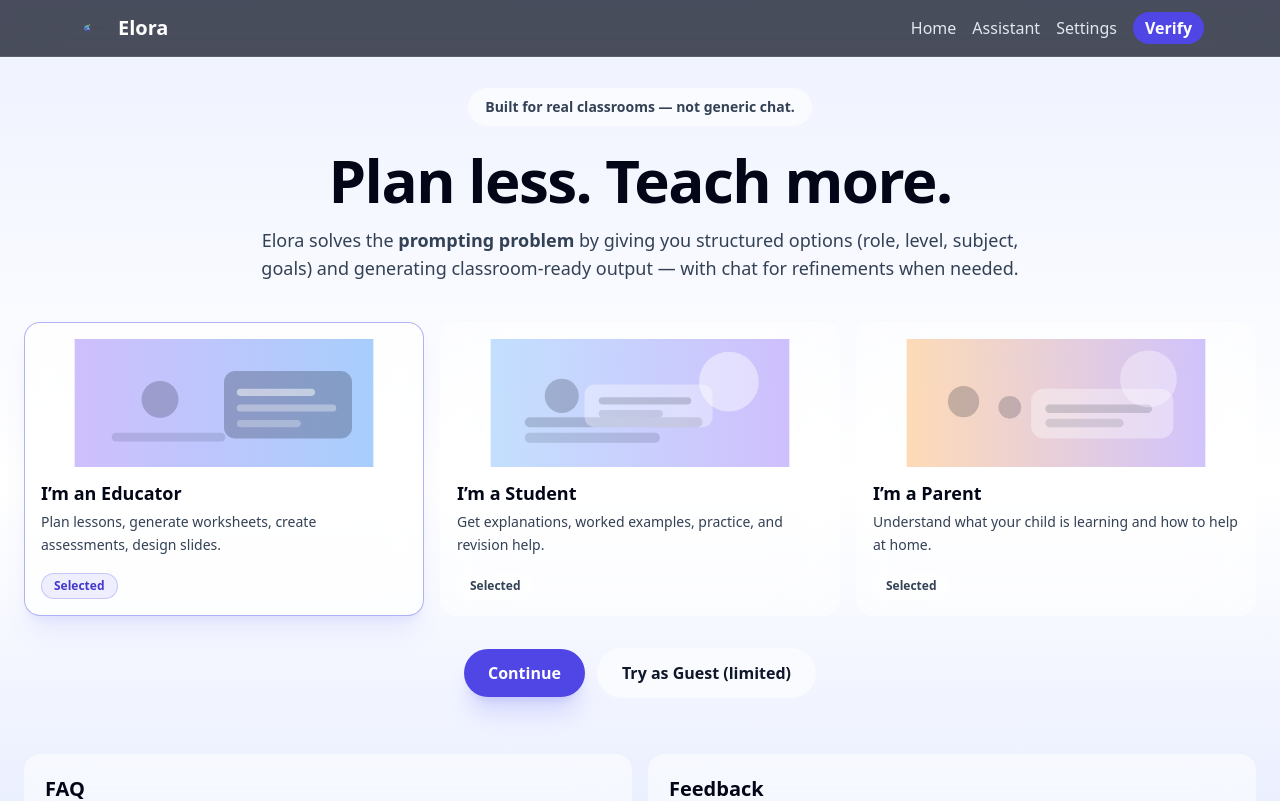
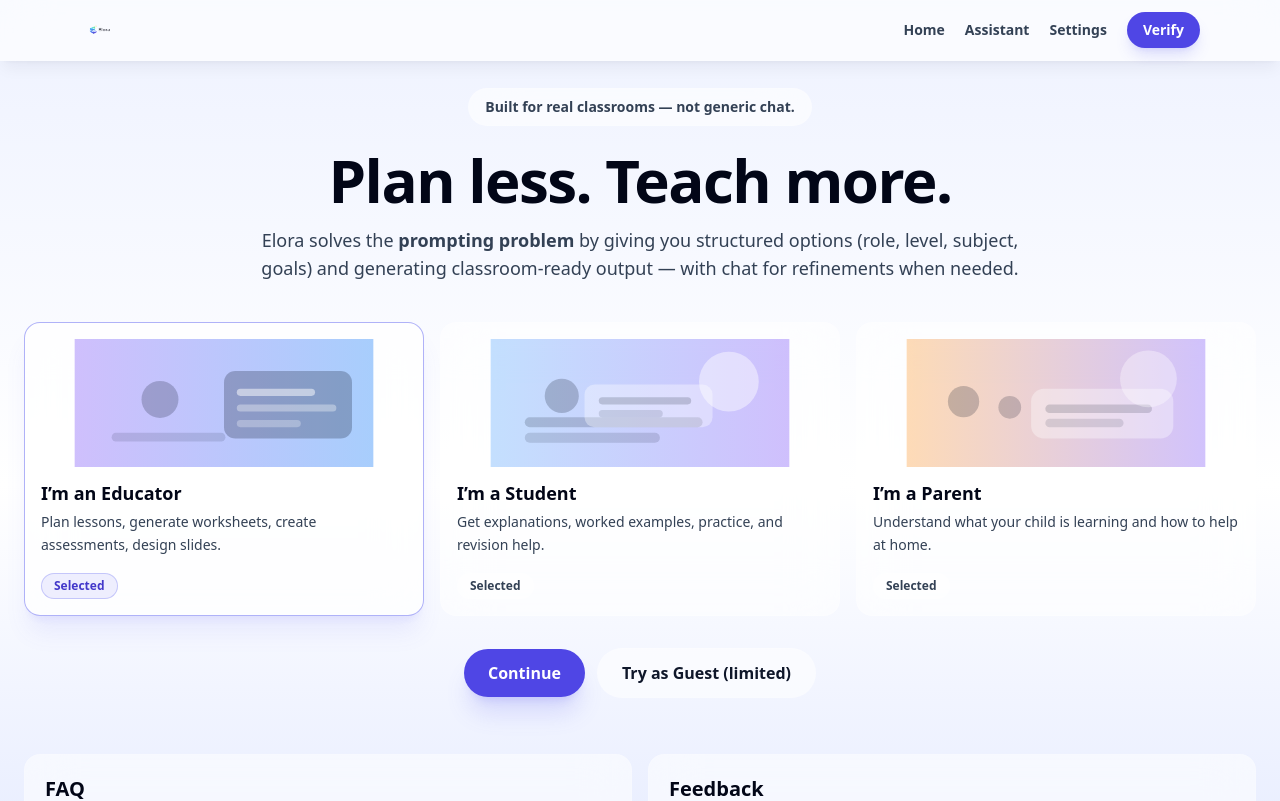
Before and after one commit to tweetharis-netizen/elora-verification-ui, a Next.js app: page / in a window 1280 px wide. Shown: the top 801 px of the page. Built offline with nearby package versions, Linux system fonts and the light colour scheme.

Commit message:
Update Navbar.js

```diff
--- a/components/Navbar.js
+++ b/components/Navbar.js
@@ -3,6 +3,10 @@
 import { useEffect, useState } from "react";
 import Image from "next/image";
 import { getSession, isTeacher } from "@/lib/session";
+
+function cn(...xs) {
+  return xs.filter(Boolean).join(" ");
+}
 
 export default function Navbar() {
   const [hidden, setHidden] = useState(false);
@@ -13,24 +17,20 @@
     const sync = () => setSession(getSession());
     sync();
 
-    window.addEventListener("elora:session", sync);
-    window.addEventListener("focus", sync);
-    window.addEventListener("storage", (e) => {
-      if (e.key === "elora_session") sync();
-    });
-
     let last = 0;
     const onScroll = () => {
-      const y = window.scrollY;
-      setHidden(y > last && y > 60);
+      const y = window.scrollY || 0;
+      setHidden(y > last && y > 72);
       last = y;
     };
-    window.addEventListener("scroll", onScroll);
 
+    window.addEventListener("scroll", onScroll, { passive: true });
+    window.addEventListener("focus", sync);
+    window.addEventListener("elora:session", sync);
     return () => {
+      window.removeEventListener("scroll", onScroll);
+      window.removeEventListener("focus", sync);
       window.removeEventListener("elora:session", sync);
-      window.removeEventListener("focus", sync);
-      window.removeEventListener("scroll", onScroll);
     };
   }, []);
 
@@ -39,60 +39,74 @@
 
   return (
     <nav
-      className={`fixed top-0 left-0 right-0 z-50 transition-transform duration-300 ${
-        hidden ? "-translate-y-full" : "translate-y-0"
-      }`}
+      className={cn(
+        "fixed top-0 left-0 right-0 z-50 transition-transform duration-300",
+        hidden ? "-translate-y-full" : "translate-y-0",
+        "border-b border-white/10",
+        "bg-white/65 dark:bg-slate-950/55 backdrop-blur-xl",
+        "shadow-lg shadow-slate-900/5 dark:shadow-black/30"
+      )}
     >
-      {/* Always readable: dark glass bar */}
-      <div className="backdrop-blur-xl bg-slate-950/70 border-b border-white/10">
-        <div className="mx-auto max-w-6xl flex items-center justify-between p-3">
-          <div className="flex items-center gap-2">
+      <div className="mx-auto max-w-6xl flex items-center justify-between px-3 sm:px-4 py-3">
+        <div className="flex items-center gap-3">
+          <Link href="/" className="flex items-center gap-2">
+            <span className="sr-only">Elora</span>
             <Image
               src="/elora-logo.png"
-              width={34}
-              height={34}
+              width={40}
+              height={40}
               alt="Elora logo"
-              className="rounded-md"
+              className="rounded-xl"
               priority
             />
-            <Link href="/" className="text-xl font-extrabold text-white">
-              Elora
           </Link>
         </div>
 
-          <div className="hidden sm:flex items-center gap-4">
-            <Link href="/" className="text-slate-200 hover:text-white">
+        <div className="hidden md:flex items-center gap-5">
+          <Link
+            href="/"
+            className="text-sm font-semibold text-slate-700 dark:text-slate-200 hover:text-slate-950 dark:hover:text-white"
+          >
             Home
           </Link>
-            <Link href="/assistant" className="text-slate-200 hover:text-white">
+          <Link
+            href="/assistant"
+            className="text-sm font-semibold text-slate-700 dark:text-slate-200 hover:text-slate-950 dark:hover:text-white"
+          >
             Assistant
           </Link>
-            <Link href="/settings" className="text-slate-200 hover:text-white">
+          <Link
+            href="/settings"
+            className="text-sm font-semibold text-slate-700 dark:text-slate-200 hover:text-slate-950 dark:hover:text-white"
+          >
             Settings
           </Link>
 
+          <div className="flex items-center gap-2">
             {teacher ? (
-              <span className="px-2 py-1 text-xs rounded-full bg-emerald-600/90 text-white font-bold">
+              <span className="inline-flex items-center px-3 py-1 rounded-full text-xs font-extrabold border border-emerald-400/30 bg-emerald-500/10 text-emerald-800 dark:text-emerald-200">
                 Teacher
               </span>
             ) : null}
 
             {verified ? (
-              <span className="px-2 py-1 text-xs rounded-full bg-sky-600/90 text-white font-bold">
+              <span className="inline-flex items-center px-3 py-1 rounded-full text-xs font-extrabold border border-sky-400/30 bg-sky-500/10 text-sky-800 dark:text-sky-200">
                 Verified
               </span>
             ) : (
               <Link
                 href="/verify"
-                className="px-3 py-1 rounded-full bg-indigo-600 text-white font-extrabold hover:bg-indigo-700"
+                className="inline-flex items-center px-4 py-2 rounded-full text-sm font-extrabold text-white bg-indigo-600 hover:bg-indigo-700 shadow-lg shadow-indigo-500/20"
               >
                 Verify
               </Link>
             )}
           </div>
+        </div>
 
         <button
-            className="sm:hidden text-xl text-white"
+          type="button"
+          className="md:hidden inline-flex items-center justify-center w-10 h-10 rounded-xl border border-white/10 bg-white/55 dark:bg-slate-950/45 text-slate-900 dark:text-white"
           onClick={() => setMenuOpen((v) => !v)}
           aria-label="Open menu"
         >
@@ -100,29 +114,62 @@
         </button>
       </div>
 
-        {menuOpen && (
-          <div className="sm:hidden flex flex-col border-t border-white/10 text-white p-4 space-y-2">
-            <Link href="/" onClick={() => setMenuOpen(false)}>
+      {menuOpen ? (
+        <div className="md:hidden px-3 pb-3">
+          <div className="rounded-2xl border border-white/10 bg-white/70 dark:bg-slate-950/60 backdrop-blur-xl p-3 space-y-2 shadow-lg shadow-slate-900/5 dark:shadow-black/30">
+            <Link
+              href="/"
+              className="block px-3 py-2 rounded-xl text-sm font-semibold text-slate-800 dark:text-slate-100 hover:bg-white/70 dark:hover:bg-slate-950/60"
+              onClick={() => setMenuOpen(false)}
+            >
               Home
             </Link>
-            <Link href="/assistant" onClick={() => setMenuOpen(false)}>
+            <Link
+              href="/assistant"
+              className="block px-3 py-2 rounded-xl text-sm font-semibold text-slate-800 dark:text-slate-100 hover:bg-white/70 dark:hover:bg-slate-950/60"
+              onClick={() => setMenuOpen(false)}
+            >
               Assistant
             </Link>
-            <Link href="/settings" onClick={() => setMenuOpen(false)}>
+            <Link
+              href="/settings"
+              className="block px-3 py-2 rounded-xl text-sm font-semibold text-slate-800 dark:text-slate-100 hover:bg-white/70 dark:hover:bg-slate-950/60"
+              onClick={() => setMenuOpen(false)}
+            >
               Settings
             </Link>
+
+            <div className="pt-2 flex items-center justify-between gap-2">
+              <div className="flex items-center gap-2">
+                {teacher ? (
+                  <span className="inline-flex items-center px-3 py-1 rounded-full text-xs font-extrabold border border-emerald-400/30 bg-emerald-500/10 text-emerald-800 dark:text-emerald-200">
+                    Teacher
+                  </span>
+                ) : null}
+                {verified ? (
+                  <span className="inline-flex items-center px-3 py-1 rounded-full text-xs font-extrabold border border-sky-400/30 bg-sky-500/10 text-sky-800 dark:text-sky-200">
+                    Verified
+                  </span>
+                ) : (
+                  <span className="inline-flex items-center px-3 py-1 rounded-full text-xs font-extrabold border border-white/10 bg-white/50 dark:bg-slate-950/45 text-slate-700 dark:text-slate-200">
+                    Unverified
+                  </span>
+                )}
+              </div>
+
               {!verified ? (
                 <Link
                   href="/verify"
+                  className="inline-flex items-center px-4 py-2 rounded-full text-sm font-extrabold text-white bg-indigo-600 hover:bg-indigo-700"
                   onClick={() => setMenuOpen(false)}
-                className="font-bold"
                 >
                   Verify
                 </Link>
               ) : null}
             </div>
-        )}
           </div>
+        </div>
+      ) : null}
     </nav>
   );
 }
```
Lines whose indentation alone changed are shown as unchanged.
